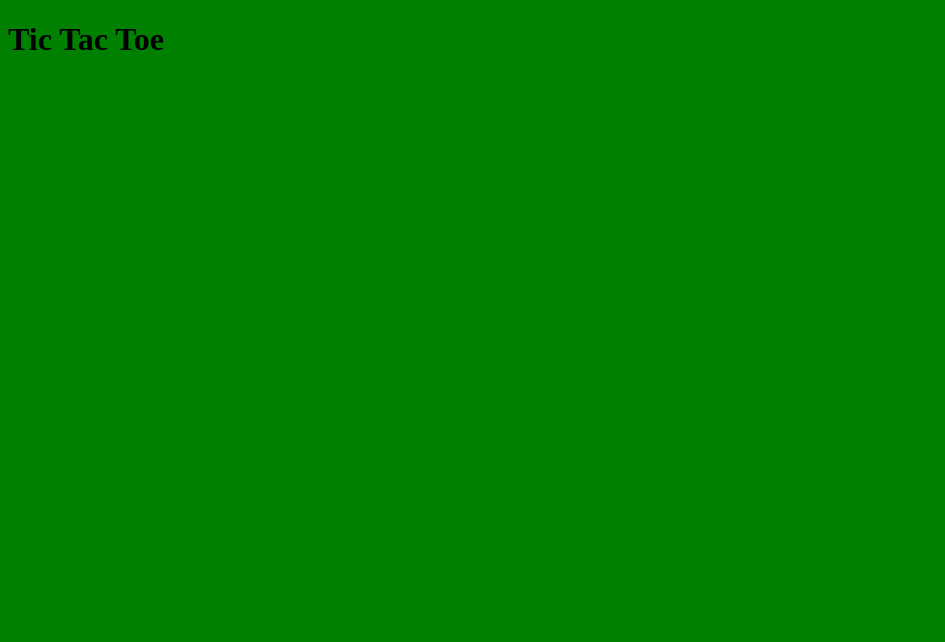
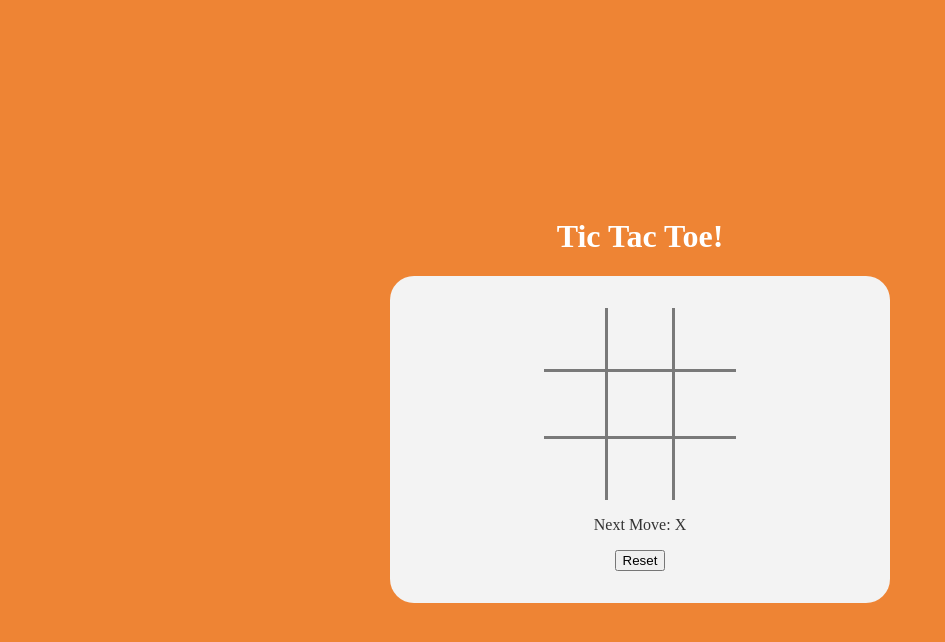
Before and after one commit to kumarsandeep91/tic-tac-toe, a plain HTML site: page index.html in a window 1280 px wide. Shown: the whole page, without its empty margins (0-945 px from the left). Drawn offline with Linux system fonts and the light colour scheme.

Commit message:
game board init

```diff
--- a/index.html
+++ b/index.html
@@ -8,7 +8,13 @@
     <title>Tic Tac Toe</title>
 </head>
 <body>
-    <h1>Tic Tac Toe</h1>
+    <h1>Tic Tac Toe!</h1>
+    <div class="root">
+        <div id="app">
+            <div id="board"></div>
+            <button id="reset">Reset</button>
+        </div>
+    </div>
     <script src="script.js"></script>
 </body>
 </html>
--- a/script.js
+++ b/script.js
@@ -1 +1,57 @@
-console.log("???????????????????? script loaded");
+// import "./style.css";
+var appElement = document.getElementById("app");
+var boardElement = document.getElementById("board");
+var ROW_COUNT = 3;
+var COL_COUNT = 3;
+var boardState = [
+    ["", "", ""],
+    ["", "", ""],
+    ["", "", ""]
+];
+var currentMove = "X";
+function createCell(row, col, content) {
+    if (content === void 0) { content = ""; }
+    var cell = document.createElement("button");
+    cell.setAttribute("data-row", row.toString());
+    cell.setAttribute("data-col", col.toString());
+    cell.setAttribute("data-content", content);
+    cell.classList.add("cell");
+    return cell;
+}
+function renderBoard() {
+    if (!appElement)
+        throw new Error("Cannot find app");
+    if (!boardElement)
+        throw new Error("Cannot find board");
+    boardElement.innerHTML = "";
+    for (var i = 0; i < ROW_COUNT; i++) {
+        for (var j = 0; j < COL_COUNT; j++) {
+            boardElement.appendChild(createCell(i, j, boardState[i][j]));
+        }
+    }
+    var oldMoveElement = document.getElementById("move-element");
+    if (oldMoveElement) {
+        oldMoveElement.remove();
+    }
+    var moveElement = document.createElement("p");
+    moveElement.id = "move-element";
+    moveElement.innerText = "Next Move: " + currentMove;
+    moveElement.classList.add("current-move");
+    appElement.insertBefore(moveElement, document.getElementById("reset"));
+}
+function init() {
+    var resetButton = document.getElementById("reset");
+    if (!resetButton)
+        throw new Error("No Reset button");
+    resetButton.addEventListener("click", function () {
+        boardState = [
+            ["", "", ""],
+            ["", "", ""],
+            ["", "", ""]
+        ];
+        currentMove = "X";
+        renderBoard();
+    });
+    renderBoard();
+}
+init();
--- a/styles.css
+++ b/styles.css
@@ -1,3 +1,74 @@
-html, body {
-    background: green;
+*,
+*::before,
+*::after {
+	box-sizing: border-box;
 }
+
+:root {
+	--border-width: 3px;
+	--border-color: rgba(0, 0, 0, 0.5);
+}
+
+html,
+body {
+	background: #ee8434;
+	color: #fff;
+	width: 100%;
+	height: 100%;
+}
+
+body {
+	margin: 0;
+	display: flex;
+	flex-direction: column;
+	justify-content: center;
+	align-items: center;
+}
+
+.root {
+	background: #f3f3f3;
+	color: #333333;
+	max-width: 500px;
+	min-height: 200px;
+	min-width: 200px;
+	padding: 2rem 1rem;
+	text-align: center;
+	width: 90vw;
+	border-radius: 1.5rem;
+}
+
+#board {
+	display: grid;
+	grid-template-columns: repeat(3, auto);
+	justify-content: center;
+}
+.cell {
+	height: 4rem;
+	width: 4rem;
+	background-color: transparent;
+	border: none;
+	font-weight: 600;
+	font-size: 50px;
+}
+.cell::after {
+	content: attr(data-content);
+}
+[data-content="X"] {
+	color: palevioletred;
+}
+[data-content="O"] {
+	color: darkcyan;
+}
+
+[data-row="0"] {
+	border-bottom: solid var(--border-width) var(--border-color);
+}
+[data-row="2"] {
+	border-top: solid var(--border-width) var(--border-color);
+}
+[data-col="0"] {
+	border-right: solid var(--border-width) var(--border-color);
+}
+[data-col="2"] {
+	border-left: solid var(--border-width) var(--border-color);
+}
```
Also changed, not shown: 1 other file.
